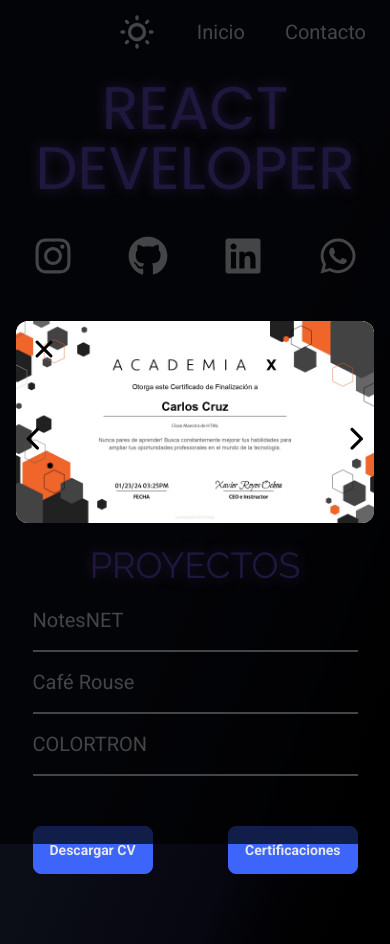
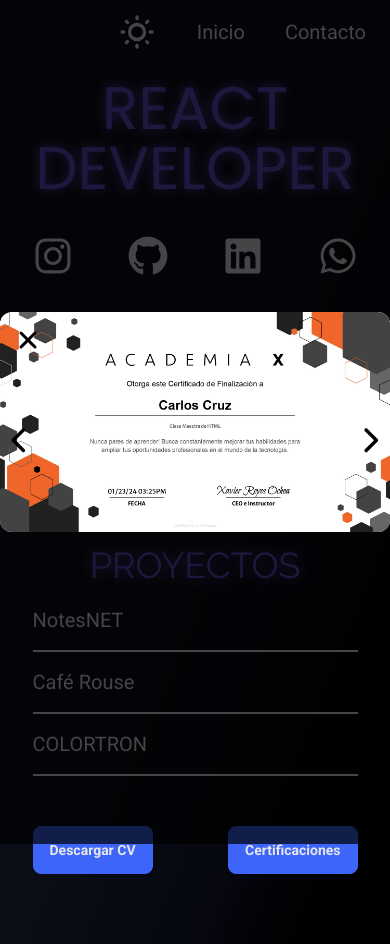
Before and after one commit to MxKzCharlie/Portfolio, a React (Vite) app: page /certifications in a window 390 px wide. Built offline with nearby package versions, Linux system fonts and the light colour scheme.

Commit message:
add ScrollToTop in Certifications

```diff
--- a/src/assets/css/homePage/certifications.css
+++ b/src/assets/css/homePage/certifications.css
@@ -1,9 +1,9 @@
 .background-opacity {
-    @apply absolute w-full h-screen flex justify-center items-center z-30 bg-black/70;
+    @apply absolute w-full h-screen flex justify-center items-center z-30 bg-black/70 overflow-hidden;
 }
 
 .certifications-container {
-    @apply w-11/12 h-auto bg-[#F5F5F5] rounded-xl relative overflow-hidden
+    @apply w-full h-auto bg-[#F5F5F5] rounded-xl relative overflow-hidden
     sm:w-1/2;
 }
 
--- a/src/components/homePage/Certifications.jsx
+++ b/src/components/homePage/Certifications.jsx
@@ -10,10 +10,11 @@ import JSCert from '../../assets/img/JavaScript-Cert.jpg'
 import ReactCert from '../../assets/img/React-Cert.jpg'
 import PythonCert from '../../assets/img/Python-Cert.jpg'
 import SQLCert from '../../assets/img/SQL-Cert.jpg'
+import ScrollToTop from '../../utils/ScrollToTop'
 
 function Certifications() {
     const [xValue, setXValue] = useState(0);
-    const valueTranslate = window.innerWidth / 2;
+    const valueTranslate = window.innerWidth < 640 ? window.innerWidth : window.innerWidth / 2;
     const handleRight = () => {
         if((-5 * valueTranslate) === xValue){
             return null;
@@ -27,8 +28,11 @@ function Certifications() {
         setXValue(xValue + valueTranslate);
     };
 
+    console.log(valueTranslate);
+
     return (
         <div className="background-opacity">
+            <ScrollToTop />
             <motion.div initial={{opacity: 0, scale: 0}}
             animate={{opacity: 1, scale: 1}}
             transition={{duration: .3}}
```
